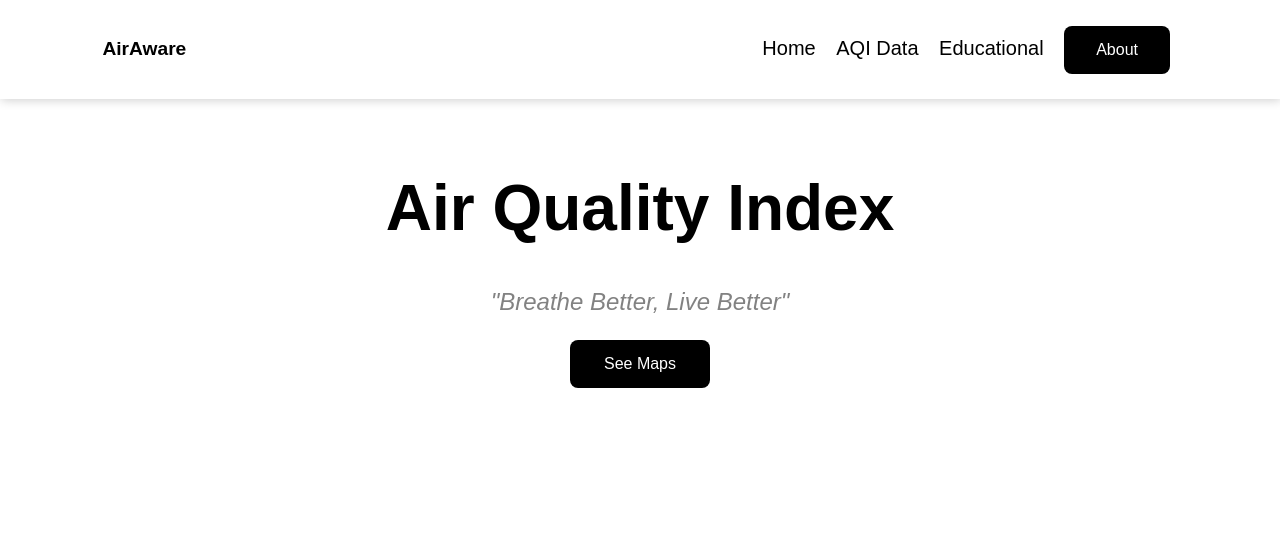
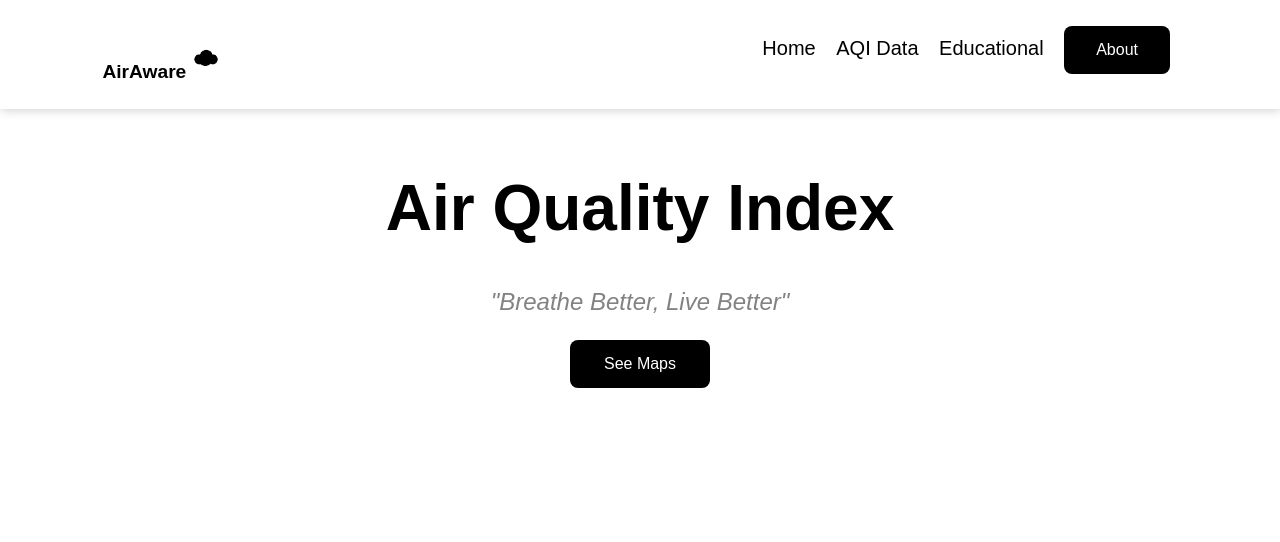
Before and after one commit to iffathanafiah/AirAware, a plain HTML site: page index.html in a window 1280 px wide. Shown: the top 542 px of the page. Drawn offline with nearby package versions, Linux system fonts and the light colour scheme; no server answers; a script that the page names is missing.

Commit message:
Update header.html

```diff
--- a/include/header.html
+++ b/include/header.html
@@ -1,7 +1,7 @@
 <header>
     <div class="header">
-        <div style="display: inline-block; margin-left: 8%; margin-top: 3%;">
-            <a style="font-weight:600; font-size: larger;" class="buttonheader" href="./index.html">AirAware</a>
+        <div style="display: inline-block; margin-left: 8%; margin-top: 3%; width: 170px;">
+            <a style="font-weight:600; font-size: larger;" class="buttonheader" href="./index.html">AirAware<img src="./attachments/cloudicon.png" height="40px" width="auto" alt="Cloud Icon"></a>
         </div>
         <div style="float:right; margin-top: 2%; margin-left: 8%; font-family: Arial, Helvetica, sans-serif; font-size: 20px;">
             <a style="display: inline-block; margin-right: 15px;" class="buttonheader" href="./index.html">Home</a>
```
